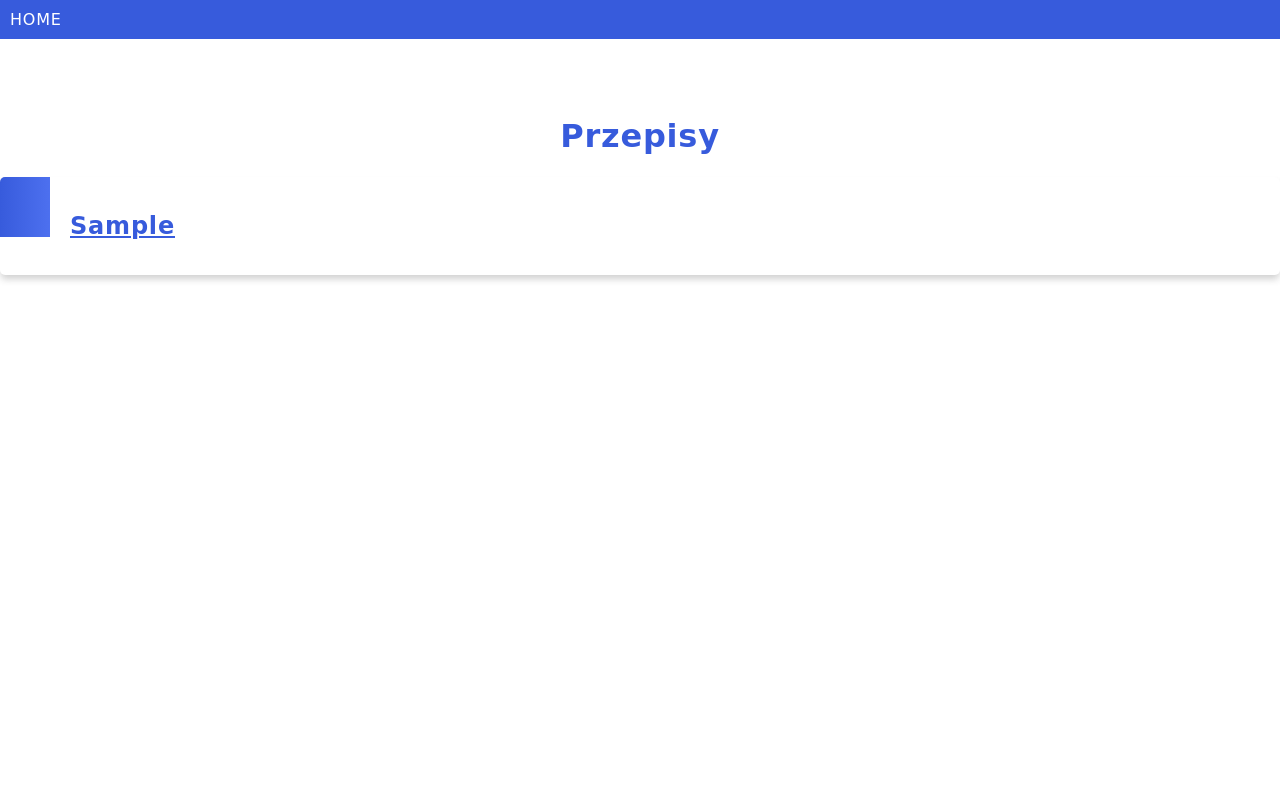
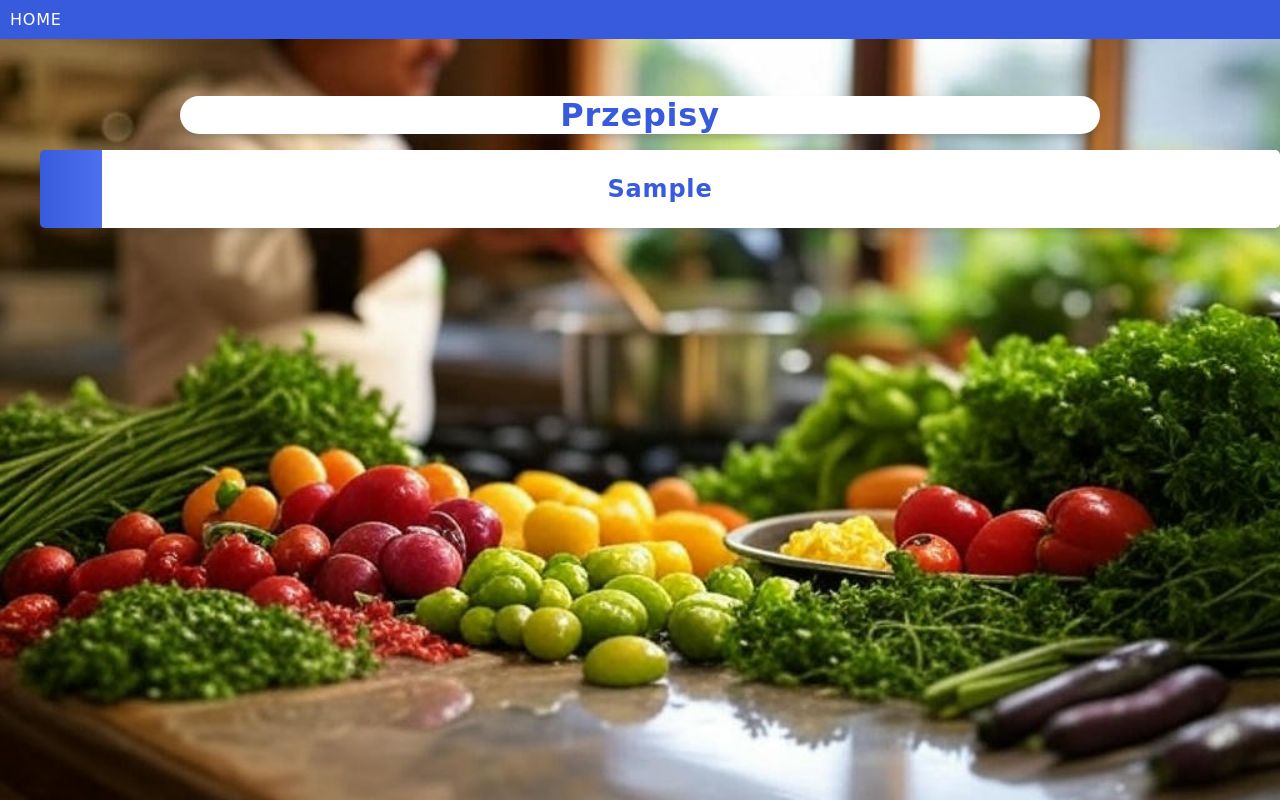
Before and after one commit to Matrixxx602/cookbook-django, a Django app: page /recipes/ in a window 1280 px wide. Run offline with Django 5.2, Linux system fonts and the light colour scheme; tables that the repository leaves empty hold one stand-in row (values such as "Sample post"); some web fonts are replaced.

Commit message:
Modyfied look of websites

```diff
--- a/mystaticfiles/mystyles.css
+++ b/mystaticfiles/mystyles.css
@@ -1,11 +1,16 @@
 @import url('https://fonts.googleapis.com/css2?family=Just+Me+Again+Down+Here&family=Lato:wght@100;400&display=swap');
 body {
+  background-image: url('../static/img/background.jpg');
+  background-size:cover;
+  background-position: center;
+  background-repeat: no-repeat;
+  min-height: 100vh;
   margin:0;
   font-family: "Just Me Again Down Here", cursive;
   font-weight: 400;
   font-style: normal;
   letter-spacing: 0.8px;
-  color: #585d74;
+  color: #375BDC;
 }
 .topnav {
   background-color:#375BDC;
@@ -19,13 +24,47 @@ body {
 .topnav a:hover, .topnav a:active {
   text-decoration: underline;
 }
+.main, .recipes {
+  text-align:center;
+  color:#375BDC;
+}
+.main h1, .recipes h1 {
+  background-color: #ffffff;
+  border-radius: 100px;
+  box-shadow: 0 5px 7px -1px rgba(51, 51, 51, 0.23);
+  margin: 0 180px;
+}
+.recipes li, .main li {
+  background-color: #ffffff;
+  background-image: linear-gradient(to right, #375BDC, #4D70EF);
+  background-size: 5%;
+  background-repeat: no-repeat;
+  list-style-type: none;
+  cursor: pointer;
+  transition: transform .25s;
+  border-radius: 5px;
+  box-shadow: 0 5px 7px -1px rgba(51, 51, 51, 0.23);
+  padding: 5px;
+  margin-top: 5px;
+}
+.recipes li:hover, .main li:hover {
+  transform: scale(0.95);
+}
+a:link, a:visited {
+  text-decoration: none;
+  color: #375BDC;
+}
+a:hover, a:active {
+  text-decoration: underline;
+}
 .mycard {
   background-color: #f1f1f1;
   background-image: linear-gradient(to bottom, #375BDC, #4D70EF);
-  background-size: 100% 120px;
+  background-size: 100% 100px;
   background-repeat: no-repeat;
-  margin: 40px auto;
-  width: 350px;
+  color: black;
+  margin: 30px auto;
+  width: 50%;
   border-radius: 5px;
   box-shadow: 0 5px 7px -1px rgba(51, 51, 51, 0.23);
   padding: 20px;
@@ -35,31 +74,3 @@ body {
   color:#ffffff;
   margin:20px 0 60px 0;
 }
-.recipes li {
-  background-color: #ffffff;
-  background-image: linear-gradient(to right, #375BDC, #4D70EF);
-  background-size: 50px 60px;
-  background-repeat: no-repeat;
-  cursor: pointer;
-  transition: transform .25s;
-  border-radius: 5px;
-  box-shadow: 0 5px 7px -1px rgba(51, 51, 51, 0.23);
-  padding: 15px;
-  padding-left: 70px;
-  margin-top: 5px;
-}
-.recipes li:hover {
-  transform: scale(1.1);
-}
-a:link, a:visited {
-  color: #375BDC;
-}
-.main, .recipes h1, .mycard h2 {
-  text-align:center;
-  color:#375BDC;
-}
-.main ul, .recipes ul {
-  list-style-type: none;
-  padding: 0;
-  margin: 0;
-}
--- a/recipes/templates/all_recipes.html
+++ b/recipes/templates/all_recipes.html
@@ -13,7 +13,7 @@
 
     <ul>
       {% for x in myrecipes %}
-        <li><h2><a href="details/{{ x.id }}">{{ x.dish }}</h2></a></li>
+        <li><a href="details/{{ x.id }}"><h2>{{ x.dish }}</h2></a></li>
       {% endfor %}
     </ul>
 </div>
```
Also changed, not shown: productionfiles/mystyles.css (+43 -32 lines), recipes/static/mystyles.css (+43 -32 lines), recipes/templates/details.html (+5 -9 lines), recipes/templates/main.html (+4 -3 lines), productionfiles/img/background.jpg (added), recipes/static/img/background.jpg (added).
